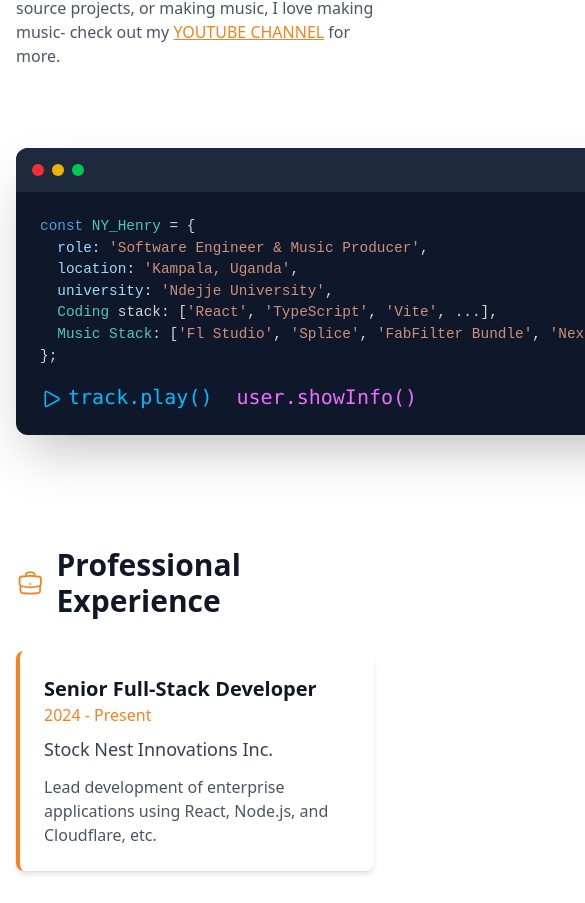
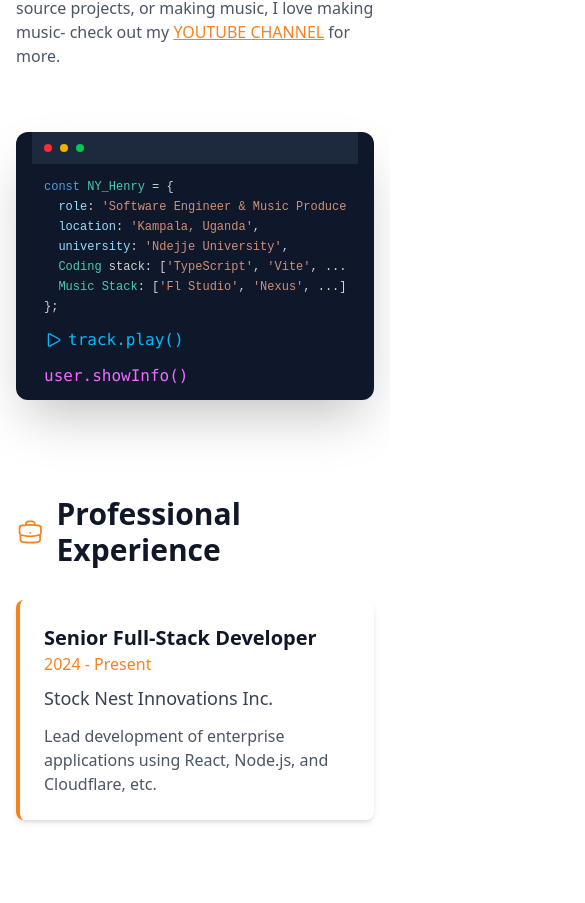
Before and after one commit to NY-Henry/personal-dev-website, a React (Vite) app: page /about in a window 390 px wide. Shown: the part 892-1795 px from the top of the page, 585 px wide, since content can reach past the window. Built offline with nearby package versions, Linux system fonts and the light colour scheme.

Commit message:
Changed the responsiveness of the snippet

```diff
--- a/src/components/MusicSnippet.tsx
+++ b/src/components/MusicSnippet.tsx
@@ -33,22 +33,22 @@ const MusicSnippet = () => {
   role: 'Software Engineer & Music Producer',
   location: 'Kampala, Uganda',
   university: 'Ndejje University',
-  Coding stack: ['React', 'TypeScript', 'Vite', ...],
-  Music Stack: ['Fl Studio', 'Splice', 'FabFilter Bundle', 'Nexus', ...]
+  Coding stack: ['TypeScript', 'Vite', ...],
+  Music Stack: ['Fl Studio', 'Nexus', ...]
 };`;
 
   return (
-    // Main container
-    <div className="bg-slate-900 rounded-xl shadow-2xl overflow-hidden my-8 max-w-2xl mx-auto">
+    // Main container - responsive width and margins
+    <div className="bg-slate-900 rounded-xl shadow-2xl overflow-hidden my-4 sm:my-8 max-w-2xl mx-auto w-full px-4 sm:px-0">
       {/* Header with window dots */}
-      <div className="bg-slate-800 p-4 flex items-center">
-        <span className="h-3 w-3 bg-red-500 rounded-full mr-2"></span>
-        <span className="h-3 w-3 bg-yellow-500 rounded-full mr-2"></span>
-        <span className="h-3 w-3 bg-green-500 rounded-full"></span>
+      <div className="bg-slate-800 p-3 sm:p-4 flex items-center">
+        <span className="h-2 w-2 sm:h-3 sm:w-3 bg-red-500 rounded-full mr-2"></span>
+        <span className="h-2 w-2 sm:h-3 sm:w-3 bg-yellow-500 rounded-full mr-2"></span>
+        <span className="h-2 w-2 sm:h-3 sm:w-3 bg-green-500 rounded-full"></span>
       </div>
 
       {/* Code and Controls Section */}
-      <div className="p-6">
+      <div className="p-3 sm:p-6">
         <SyntaxHighlighter
           language="javascript"
           style={vscDarkPlus}
@@ -61,36 +61,38 @@ const MusicSnippet = () => {
           codeTagProps={{
             style: {
               fontFamily: '"Fira Code", monospace', // A popular coding font
-              fontSize: "0.9rem",
+              fontSize: window.innerWidth < 640 ? "0.75rem" : "0.9rem",
             },
           }}
         >
           {codeString}
         </SyntaxHighlighter>
 
-        {/* Interactive Controls */}
-        <div className="mt-4 flex items-center gap-6 font-mono text-sm">
+        {/* Interactive Controls - responsive layout */}
+        <div className="mt-3 sm:mt-4 flex flex-col sm:flex-row items-start sm:items-center gap-3 sm:gap-6 font-mono text-xs sm:text-sm">
           <button
             onClick={togglePlay}
-            className="text-sky-400 hover:underline focus:outline-none focus:ring-2 focus:ring-sky-500 text-xl rounded-sm"
+            className="text-sky-400 hover:underline focus:outline-none focus:ring-2 focus:ring-sky-500 text-base sm:text-xl rounded-sm flex items-center"
           >
             {isPlaying ? (
               <>
-                <PauseIcon className="w-6 h-6 inline mr-1" />
-                track.pause()
+                <PauseIcon className="w-5 h-5 sm:w-6 sm:h-6 inline mr-1" />
+                <span className="break-all">track.pause()</span>
               </>
             ) : (
               <>
-                <PlayIcon className="w-6 h-6 inline mr-1" />
-                track.play()
+                <PlayIcon className="w-5 h-5 sm:w-6 sm:h-6 inline mr-1" />
+                <span className="break-all">track.play()</span>
               </>
             )}
           </button>
           <button
             onClick={() => setShowInfo(!showInfo)}
-            className="text-fuchsia-400 text-xl hover:underline focus:outline-none focus:ring-2 focus:ring-fuchsia-500 rounded-sm"
+            className="text-fuchsia-400 text-base sm:text-xl hover:underline focus:outline-none focus:ring-2 focus:ring-fuchsia-500 rounded-sm"
           >
-            {showInfo ? "user.hideInfo()" : "user.showInfo()"}
+            <span className="break-all">
+              {showInfo ? "user.hideInfo()" : "user.showInfo()"}
+            </span>
           </button>
         </div>
 
@@ -98,7 +100,7 @@ const MusicSnippet = () => {
         <AnimatePresence>
           {showInfo && (
             <motion.div
-              className="mt-4 p-4 bg-slate-800 rounded-lg text-slate-300 text-base"
+              className="mt-3 sm:mt-4 p-3 sm:p-4 bg-slate-800 rounded-lg text-slate-300 text-sm sm:text-base"
               initial={{ opacity: 0, height: 0 }}
               animate={{ opacity: 1, height: "auto" }}
               exit={{ opacity: 0, height: 0 }}
```
